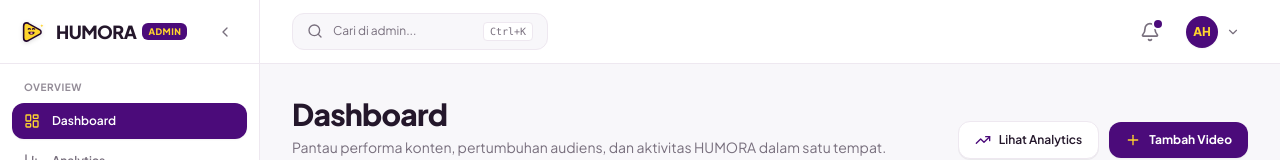
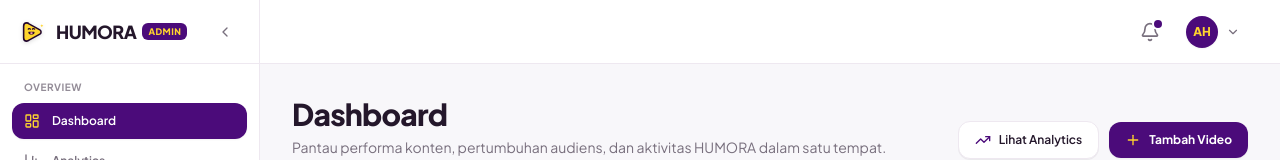
Before and after one commit to ardhikaxx/fe-web-humora, a Next.js app: page /admin in a window 1280 px wide. Shown: the top 160 px of the page. Built offline with nearby package versions, Linux system fonts and the light colour scheme.

Commit message:
refactor(topbar): hapus input pencarian dan modal global search dari topbar

```diff
--- a/components/layout/AdminTopbar.tsx
+++ b/components/layout/AdminTopbar.tsx
@@ -4,12 +4,10 @@ import React, { useState } from 'react';
 import Link from 'next/link';
 import { useRouter } from 'next/navigation';
 import { useAdmin } from '../../lib/context/AdminContext';
-import { GlobalSearchModal } from './GlobalSearchModal';
 import { ConfirmDialog } from '../ui/ConfirmDialog';
 import { useToast } from '../ui/Toast';
 import {
   Menu,
-  Search,
   Bell,
   CheckCircle2,
   Settings,
@@ -27,7 +25,6 @@ export function AdminTopbar({ onOpenMobileSidebar }: AdminTopbarProps) {
   const { recentActivities, adminProfile } = useAdmin();
   const { success } = useToast();
 
-  const [isSearchOpen, setIsSearchOpen] = useState(false);
   const [isNotifDropdownOpen, setIsNotifDropdownOpen] = useState(false);
   const [isProfileDropdownOpen, setIsProfileDropdownOpen] = useState(false);
   const [isLogoutDialogOpen, setIsLogoutDialogOpen] = useState(false);
@@ -48,7 +45,7 @@ export function AdminTopbar({ onOpenMobileSidebar }: AdminTopbarProps) {
   return (
     <>
       <header className="h-16 px-4 lg:px-8 bg-white border-b border-[#EEE8F0] sticky top-0 z-20 flex items-center justify-between gap-4">
-        {/* Left: Mobile Toggle & Quick Search Trigger */}
+        {/* Left: Mobile Toggle */}
         <div className="flex items-center gap-3">
           <button
             onClick={onOpenMobileSidebar}
@@ -56,17 +53,6 @@ export function AdminTopbar({ onOpenMobileSidebar }: AdminTopbarProps) {
             aria-label="Buka menu navigasi"
           >
             <Menu className="w-5 h-5" />
-          </button>
-
-          <button
-            onClick={() => setIsSearchOpen(true)}
-            className="flex items-center gap-2.5 px-3.5 py-2 rounded-xl bg-[#F8F7FA] hover:bg-[#F6F1F8] border border-[#EEE8F0] text-xs text-[#786F7D] hover:text-[#24172B] transition-colors w-48 sm:w-64"
-          >
-            <Search className="w-4 h-4 text-[#786F7D]" />
-            <span className="flex-1 text-left truncate">Cari di admin...</span>
-            <kbd className="hidden sm:inline-block px-1.5 py-0.5 text-[10px] font-mono bg-white rounded border border-[#EEE8F0] text-[#786F7D]">
-              Ctrl+K
-            </kbd>
           </button>
         </div>
 
@@ -183,9 +169,6 @@ export function AdminTopbar({ onOpenMobileSidebar }: AdminTopbarProps) {
         </div>
       </header>
 
-      {/* Global Search Modal */}
-      <GlobalSearchModal isOpen={isSearchOpen} onClose={() => setIsSearchOpen(false)} />
-
       {/* Logout Confirmation Dialog */}
       <ConfirmDialog
         isOpen={isLogoutDialogOpen}
```
